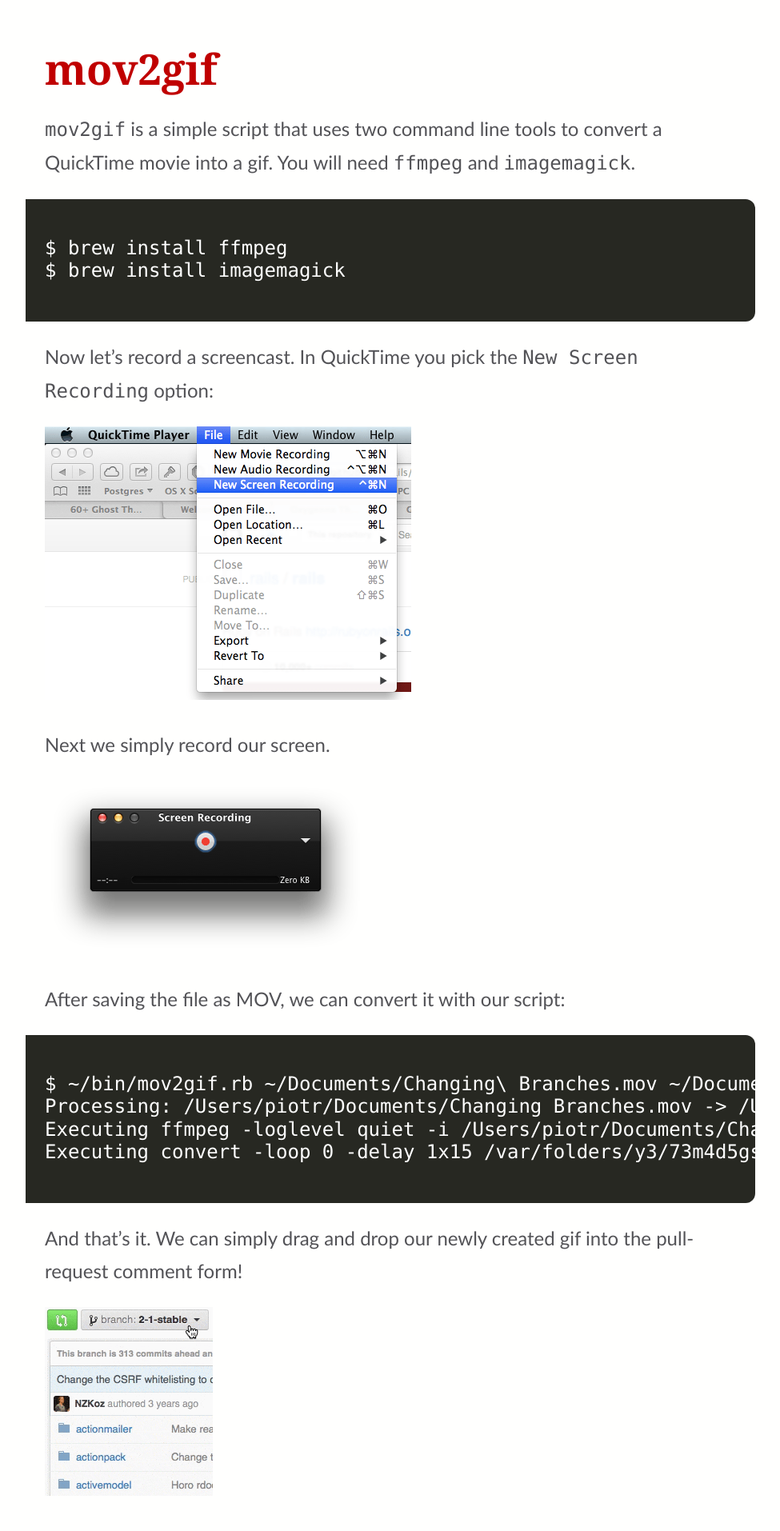
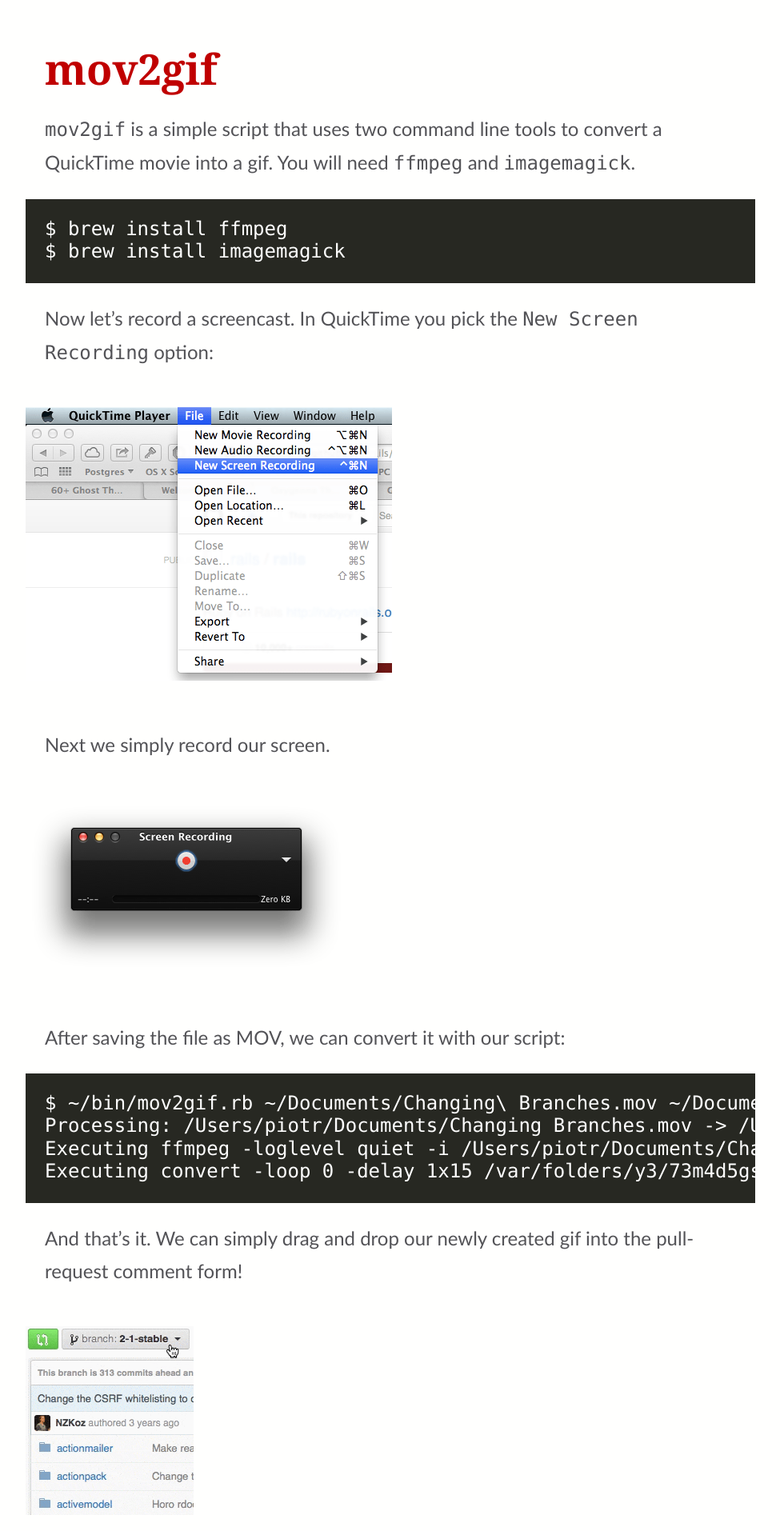
Before and after one commit to pusewicz/layer22.com, a Jekyll site: the page built from _posts/2013-11-21-mov2gif-how-to-create-animated-gifs-from-quicktime-screen-recording.markdown, in a window 1280 px wide. Shown: the part 885-2799 px from the top of the page at 80% size, without its empty margins (152-1127 px from the left). Built offline with Jekyll 4.4.1, drawn with Linux system fonts in a browser that asks for light colours; comment, search, counter and statistics services are not loaded.

Commit message:
Fix up margins

```diff
--- a/_sass/_all.scss
+++ b/_sass/_all.scss
@@ -105,6 +105,11 @@ article.home {
     font-size: 0.75rem;
     float: right;
   }
+}
+
+p > img {
+  margin: 1rem -1rem;
+  max-width: calc(100% + 2rem);
 }
 
 div.highlighter-rouge {
@@ -242,12 +247,6 @@ code {
   html {
     font-size: 16px;
   }
-
-  div.highlighter-rouge {
-    div.highlight {
-      border-radius: 6px;
-    }
-  }
 }
 
 // Large screens
@@ -255,10 +254,4 @@ code {
   html {
     font-size: 24px;
   }
-
-  div.highlighter-rouge {
-    div.highlight {
-      border-radius: 0 12px 12px 0;
-    }
-  }
 }
--- a/_sass/_base.scss
+++ b/_sass/_base.scss
@@ -139,3 +139,7 @@ a {
     color: var(--link-color-hover);
   }
 }
+
+pre {
+  margin-block: 0;
+}
```
